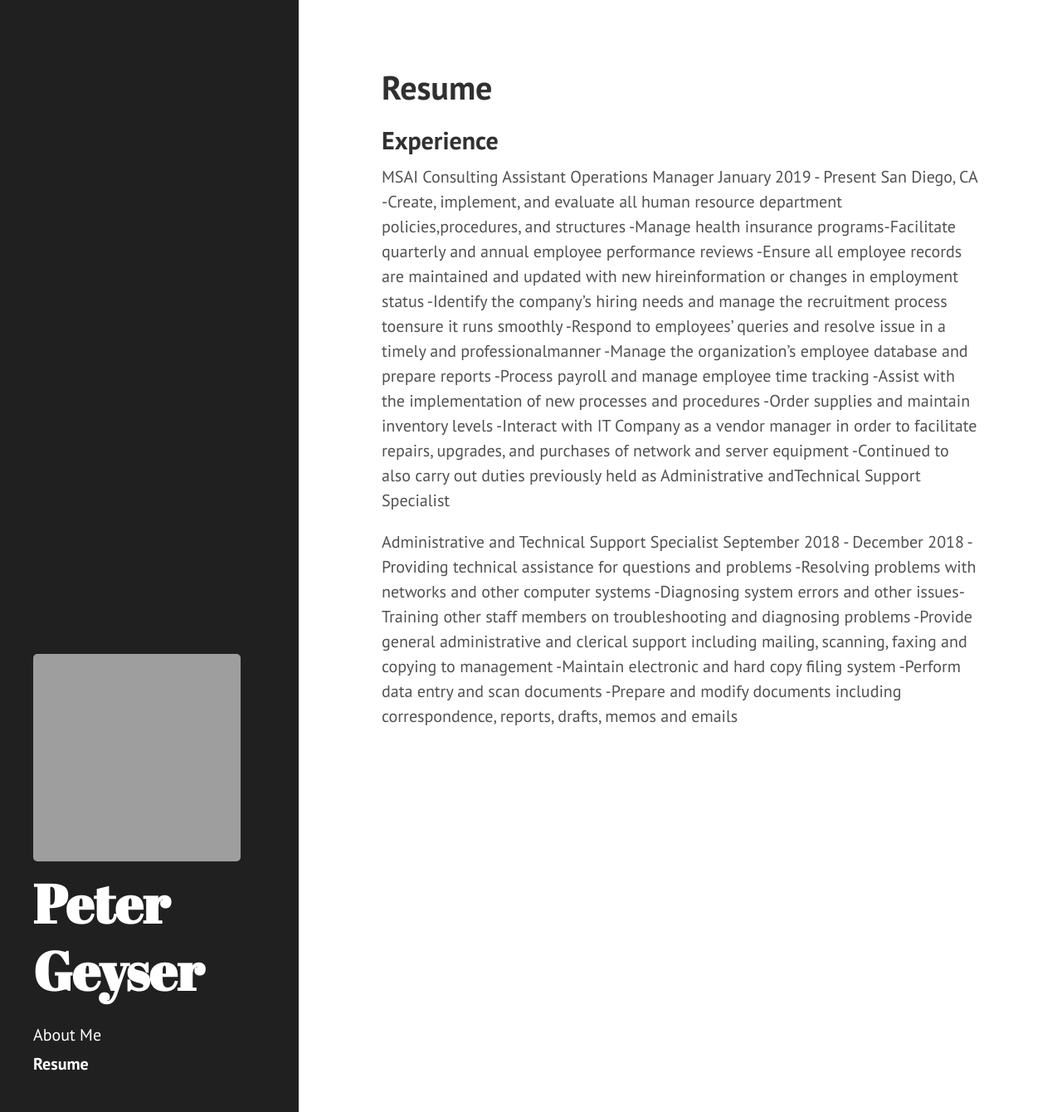
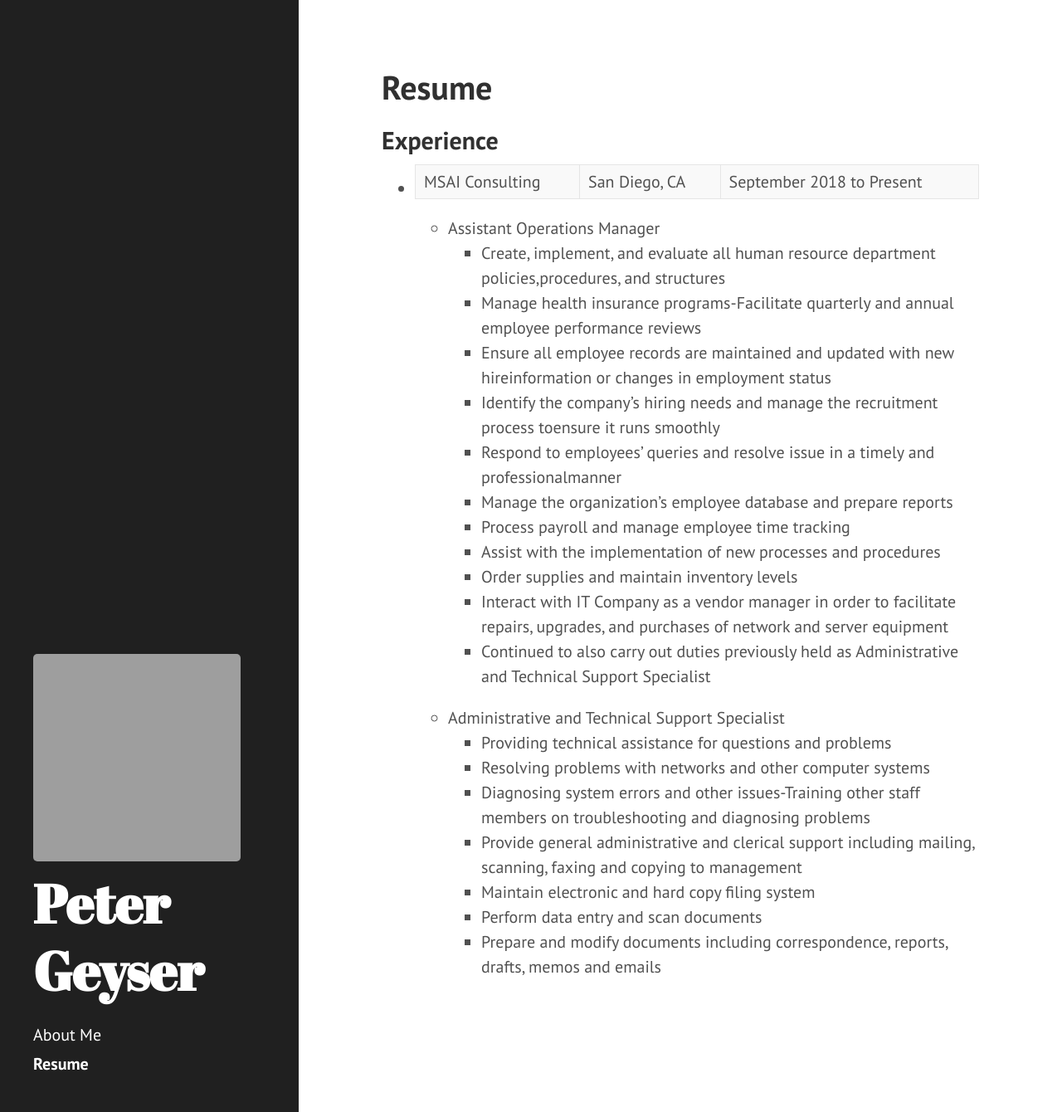
Before and after one commit to ppgeyser/ppgeyser.github.io, a Jekyll site: the page built from resume.md, in a window 1280 px wide and 1340 px high. Shown: the whole window at 83% size. Built offline with Jekyll 4.4.1, drawn with Linux system fonts in a browser that asks for light colours; grey boxes are pictures that could not be loaded.

Commit message:
Added formatting for resume page

```diff
--- a/resume.md
+++ b/resume.md
@@ -5,27 +5,25 @@ title: Resume
 
 ## Experience
 
-MSAI Consulting
-Assistant Operations Manager
-January 2019 - Present
-San Diego, CA
--Create, implement, and evaluate all human resource department policies,procedures, and structures
--Manage health insurance programs-Facilitate quarterly and annual employee performance reviews
--Ensure all employee records are maintained and updated with new hireinformation or changes in employment status
--Identify the company’s hiring needs and manage the recruitment process toensure it runs smoothly
--Respond to employees’ queries and resolve issue in a timely and professionalmanner
--Manage the organization’s employee database and prepare reports
--Process payroll and manage employee time tracking
--Assist with the implementation of new processes and procedures
--Order supplies and maintain inventory levels
--Interact with IT Company as a vendor manager in order to facilitate repairs, upgrades, and purchases of network and server equipment -Continued to also carry out duties previously held as Administrative andTechnical Support Specialist
+* MSAI Consulting | San Diego, CA | September 2018 to Present
+  * Assistant Operations Manager
+    * Create, implement, and evaluate all human resource department policies,procedures, and structures
+    * Manage health insurance programs-Facilitate quarterly and annual employee performance reviews
+    * Ensure all employee records are maintained and updated with new hireinformation or changes in employment status
+    * Identify the company’s hiring needs and manage the recruitment process toensure it runs smoothly
+    * Respond to employees’ queries and resolve issue in a timely and professionalmanner
+    * Manage the organization’s employee database and prepare reports
+    * Process payroll and manage employee time tracking
+    * Assist with the implementation of new processes and procedures
+    * Order supplies and maintain inventory levels
+    * Interact with IT Company as a vendor manager in order to facilitate repairs, upgrades, and purchases of network and server equipment
+    * Continued to also carry out duties previously held as Administrative and Technical Support Specialist
 
-Administrative and Technical Support Specialist
-September 2018 - December 2018
--Providing technical assistance for questions and problems
--Resolving problems with networks and other computer systems
--Diagnosing system errors and other issues-Training other staff members on troubleshooting and diagnosing problems
--Provide general administrative and clerical support including mailing, scanning, faxing and copying to management
--Maintain electronic and hard copy filing system
--Perform data entry and scan documents
--Prepare and modify documents including correspondence, reports, drafts, memos and emails
+  * Administrative and Technical Support Specialist
+    * Providing technical assistance for questions and problems
+    * Resolving problems with networks and other computer systems
+    * Diagnosing system errors and other issues-Training other staff members on troubleshooting and diagnosing problems
+    * Provide general administrative and clerical support including mailing, scanning, faxing and copying to management
+    * Maintain electronic and hard copy filing system
+    * Perform data entry and scan documents
+    * Prepare and modify documents including correspondence, reports, drafts, memos and emails
```
